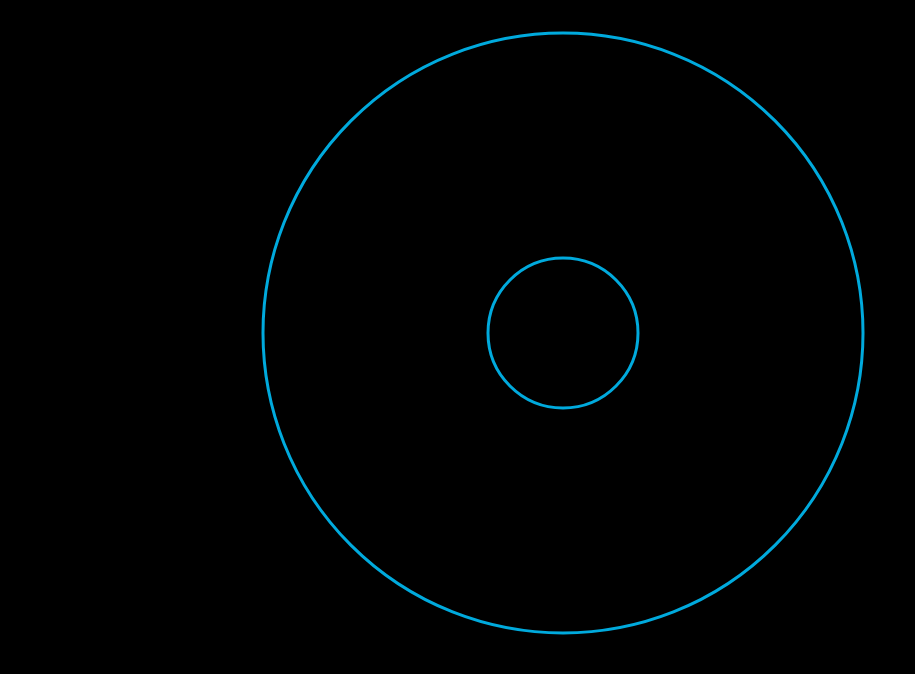
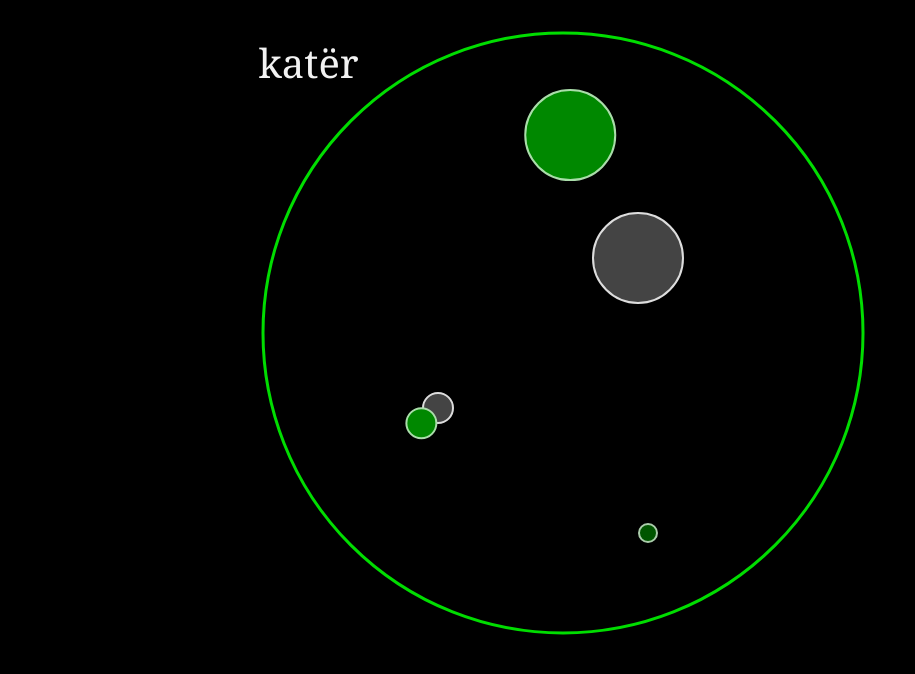
Before and after one commit to JDGMiles/ikje, a plain HTML site: page index.html in a window 1280 px wide. Shown: the full height of the page, 77-992 px from the left. Drawn offline with Linux system fonts and the light colour scheme; a web font is replaced by a local one.

Commit message:
Began making levels, made To Do list

```diff
--- a/index.html
+++ b/index.html
@@ -38,23 +38,225 @@ var canvas=document.getElementById("canvas"), ctx = canvas.getContext("2d");
 canvas.width = field.width;
 canvas.height = field.height;
 
-var level=10;
+var level=4;
 
 var levelinfo=[];
+var numberofgoals=[];
+var goal=[];
+var numberofenemies=[];
+var enemy=[];
 
-levelinfo[1]={fcolour:"#000000", rsize:300, rcolour:"#000000", rpipingcolour:"#00AADD", rpipingwidth:3, pradius:5, px:field.width/2, py:field.height/2, pcolour:"#CC0000", poutlinecolour:"#FFFFBB", poutlinewidth:2, pspeed:3, ttegd:70, gx:field.width/2, gy:field.height/2, ringoutcolour:"#BB0000"}
+levelinfo[1]={fcolour:"#000000", rsize:300, rcolour:"#000000", rpipingcolour:"#DC9000", rpipingwidth:3, pradius:13, px:field.width/2, py:field.height/2, pcolour:"#660000", poutlinecolour:"#FFBBBB", poutlinewidth:3, pspeed:3, ttegd:10, gx:field.width/2, gy:field.height/2, ringoutcolour:"#BB0000"}
 
-levelinfo[2]={fcolour:"#000000", rsize:300, rcolour:"#000000", rpipingcolour:"#00AADD", rpipingwidth:3, pradius:5, px:field.width/2, py:field.height/2, pcolour:"#CC0000", poutlinecolour:"#FFFFBB", poutlinewidth:2, pspeed:3, ttegd:70, gx:field.width/2, gy:field.height/2, ringoutcolour:"#BB0000"}
+numberofgoals[1]=1;
+goal[1]=[];
+for(i=0; i<numberofgoals[1]; i++){
+	goal[1][i]={
+		x:field.width/2,
+		y:field.width/2,
+		radius:52,
+		colour:"#444444",
+		outlinecolour:"#DDDDDD",
+		outlinewidth:2,
+		touched:0
+	}
+}
 
-levelinfo[3]={fcolour:"#000000", rsize:300, rcolour:"#000000", rpipingcolour:"#00AADD", rpipingwidth:3, pradius:5, px:field.width/2, py:field.height/2, pcolour:"#CC0000", poutlinecolour:"#FFFFBB", poutlinewidth:2, pspeed:3, ttegd:70, gx:field.width/2, gy:field.height/2, ringoutcolour:"#BB0000"}
+numberofenemies[1]=2;
+enemy[1]=[];
+for(i=0; i<numberofenemies[1]; i++){
+	enemy[1][i]={
+		startingx:field.width/2+0.8*levelinfo[1].rsize*Math.cos(0),
+		startingy:field.width/2+0.8*levelinfo[1].rsize*Math.sin(0),
+		x:field.width/2+0.8*levelinfo[1].rsize*Math.cos(0),
+		y:field.width/2+0.8*levelinfo[1].rsize*Math.sin(0),
+		radius:50,
+		colour:"#005500",
+		outlinecolour:"#BBFFCC",
+		outlinewidth:4,
+		speed:0.7,
+		touched:0,
+		touchedcolour:"#330000",
+		touchedoutline:"#EE0000",
+		validgoal:[]
+	}
+	for(j=0; j<numberofgoals[1]; j++){enemy[1][i].validgoal[j]=1}
+}
 
-levelinfo[4]={fcolour:"#000000", rsize:300, rcolour:"#000000", rpipingcolour:"#00AADD", rpipingwidth:3, pradius:5, px:field.width/2, py:field.height/2, pcolour:"#CC0000", poutlinecolour:"#FFFFBB", poutlinewidth:2, pspeed:3, ttegd:70, gx:field.width/2, gy:field.height/2, ringoutcolour:"#BB0000"}
+levelinfo[2]={fcolour:"#000000", rsize:300, rcolour:"#000000", rpipingcolour:"#0000DD", rpipingwidth:3, pradius:20, px:field.width/2, py:field.height/2, pcolour:"#000033", poutlinecolour:"#0066EE", poutlinewidth:2, pspeed:4, ttegd:30, ringoutcolour:"#BB0000"}
+
+numberofgoals[2]=1;
+goal[2]=[];
+for(i=0; i<numberofgoals[2]; i++){
+	goal[2][i]={
+		x:field.width/2,
+		y:field.height/2,
+		radius:32,
+		colour:"#444444",
+		outlinecolour:"#DDDDDD",
+		outlinewidth:2,
+		touched:0
+	}
+}
+
+numberofenemies[2]=4;
+enemy[2]=[];
+for(i=0; i<numberofenemies[2]; i++){
+	enemy[2][i]={
+		startingx:field.width/2+levelinfo[2].rsize*Math.cos(2*Math.PI*i/numberofenemies[2]),
+		startingy:field.width/2+levelinfo[2].rsize*Math.sin(2*Math.PI*i/numberofenemies[2]),
+		x:field.width/2+levelinfo[2].rsize*Math.cos(2*Math.PI*i/numberofenemies[2]),
+		y:field.width/2+levelinfo[2].rsize*Math.sin(2*Math.PI*i/numberofenemies[2]),
+		radius:32,
+		colour:"#000088",
+		outlinecolour:"#7799EE",
+		outlinewidth:2,
+		speed:1.5,
+		touched:0,
+		touchedcolour:"#330000",
+		touchedoutline:"#EE0000",
+		validgoal:[]
+	}
+	for(j=0; j<numberofgoals[2]; j++){enemy[2][i].validgoal[j]=1}
+}
+
+levelinfo[3]={fcolour:"#000000", rsize:300, rcolour:"#000000", rpipingcolour:"#00DD00", rpipingwidth:3, pradius:25, px:field.width/2, py:525, pcolour:"#005500", poutlinecolour:"#AACCAA", poutlinewidth:2, pspeed:3, ttegd:10, gx:field.width/2, gy:field.height/2, ringoutcolour:"#BB0000"}
+
+numberofgoals[3]=1;
+goal[3]=[];
+for(i=0; i<numberofgoals[3]; i++){
+	goal[3][i]={
+		x:200,
+		y:400,
+		radius:25,
+		colour:"#444444",
+		outlinecolour:"#DDDDDD",
+		outlinewidth:2,
+		touched:0
+	}
+}
+
+numberofenemies[3]=2;
+enemy[3]=[];
+for(i=0; i<numberofenemies[3]; i++){
+	enemy[3][i]={
+		startingx:field.width/2,
+		startingy:110,
+		x:field.width/2,
+		y:120,
+		radius:25,
+		colour:"#008800",
+		outlinecolour:"#AADDAA",
+		outlinewidth:2,
+		speed:4,
+		touched:0,
+		touchedcolour:"#330000",
+		touchedoutline:"#EE0000",
+		validgoal:[]
+	}
+	for(j=0; j<numberofgoals[3]; j++){enemy[3][i].validgoal[j]=1}
+}
+
+levelinfo[4]={fcolour:"#000000", rsize:300, rcolour:"#000000", rpipingcolour:"#00DD00", rpipingwidth:3, pradius:9, px:410, py:525, pcolour:"#005500", poutlinecolour:"#AACCAA", poutlinewidth:2, pspeed:3, ttegd:10, gx:field.width/2, gy:field.height/2, ringoutcolour:"#BB0000"}
+
+numberofgoals[4]=2;
+goal[4]=[];
+goal[4][0]={
+	x:200,
+	y:400,
+	radius:15,
+	colour:"#444444",
+	outlinecolour:"#DDDDDD",
+	outlinewidth:2,
+	touched:0
+}
+goal[4][1]={
+	x:400,
+	y:250,
+	radius:45,
+	colour:"#444444",
+	outlinecolour:"#DDDDDD",
+	outlinewidth:2,
+	touched:0
+}
+
+numberofenemies[4]=2;
+enemy[4]=[];
+enemy[4][0]={
+	startingx:field.width/2,
+	startingy:90,
+	x:field.width/2,
+	y:90,
+	radius:45,
+	colour:"#008800",
+	outlinecolour:"#AADDAA",
+	outlinewidth:2,
+	speed:0.6,
+	touched:0,
+	touchedcolour:"#330000",
+	touchedoutline:"#EE0000",
+	validgoal:[]
+}
+enemy[4][1]={
+	startingx:70,
+	startingy:360,
+	x:70,
+	y:360,
+	radius:15,
+	colour:"#008800",
+	outlinecolour:"#AADDAA",
+	outlinewidth:2,
+	speed:2,
+	touched:0,
+	touchedcolour:"#330000",
+	touchedoutline:"#EE0000",
+	validgoal:[]
+}
+enemy[4][0].validgoal[0]=1;
+enemy[4][0].validgoal[1]=0;
+enemy[4][1].validgoal[0]=0;
+enemy[4][1].validgoal[1]=1;
 
 levelinfo[5]={fcolour:"#000000", rsize:300, rcolour:"#000000", rpipingcolour:"#00AADD", rpipingwidth:3, pradius:5, px:field.width/2, py:field.height/2, pcolour:"#CC0000", poutlinecolour:"#FFFFBB", poutlinewidth:2, pspeed:3, ttegd:70, gx:field.width/2, gy:field.height/2, ringoutcolour:"#BB0000"}
 
 levelinfo[6]={fcolour:"#000000", rsize:300, rcolour:"#000000", rpipingcolour:"#00AADD", rpipingwidth:3, pradius:5, px:field.width/2, py:field.height/2, pcolour:"#CC0000", poutlinecolour:"#FFFFBB", poutlinewidth:2, pspeed:3, ttegd:70, gx:field.width/2, gy:field.height/2, ringoutcolour:"#BB0000"}
 
-levelinfo[7]={fcolour:"#000000", rsize:300, rcolour:"#000000", rpipingcolour:"#00AADD", rpipingwidth:3, pradius:5, px:field.width/2, py:field.height/2, pcolour:"#CC0000", poutlinecolour:"#FFFFBB", poutlinewidth:2, pspeed:3, ttegd:70, gx:field.width/2, gy:field.height/2, ringoutcolour:"#BB0000"}
+levelinfo[7]={fcolour:"#000000", rsize:300, rcolour:"#000000", rpipingcolour:"#FFDDEE", rpipingwidth:3, pradius:15, px:143, py:525, pcolour:"#BB4444", poutlinecolour:"#FFDDEE", poutlinewidth:2, pspeed:3, ttegd:10, gx:field.width/2, gy:field.height/2, ringoutcolour:"#BB0000"}
+
+numberofgoals[7]=1;
+goal[7]=[];
+for(i=0; i<numberofgoals[7]; i++){
+	goal[7][i]={
+		x:510,
+		y:525,
+		radius:15,
+		colour:"#444444",
+		outlinecolour:"#DDDDDD",
+		outlinewidth:2,
+		touched:0
+	}
+}
+
+numberofenemies[7]=2;
+enemy[7]=[];
+for(i=0; i<numberofenemies[7]; i++){
+	enemy[7][i]={
+		startingx:160,
+		startingy:110,
+		x:143,
+		y:120,
+		radius:15,
+		colour:"#AA4466",
+		outlinecolour:"#F6DDEE",
+		outlinewidth:2,
+		speed:2,
+		touched:0,
+		touchedcolour:"#330000",
+		touchedoutline:"#EE0000",
+		validgoal:[]
+	}
+	for(j=0; j<numberofgoals[7]; j++){enemy[7][i].validgoal[j]=1}
+}
 
 levelinfo[8]={fcolour:"#000000", rsize:300, rcolour:"#000000", rpipingcolour:"#00AADD", rpipingwidth:3, pradius:5, px:field.width/2, py:field.height/2, pcolour:"#CC0000", poutlinecolour:"#FFFFBB", poutlinewidth:2, pspeed:3, ttegd:70, gx:field.width/2, gy:field.height/2, ringoutcolour:"#BB0000"}
 
@@ -87,65 +289,6 @@ var fps=60;
 
 var player={x:levelinfo[level].px, y:levelinfo[level].py}
 
-var numberofgoals=[];
-var goal=[];
-
-numberofgoals[1]=1;
-goal[1]=[];
-for(i=0; i<numberofgoals[1]; i++){
-	goal[1][i]={
-		x:field.width/2,
-		y:field.width/2,
-		radius:10,
-		colour:"#444444",
-		outlinecolour:"#DDDDDD",
-		outlinewidth:2,
-		touched:0
-	}
-}
-
-numberofgoals[2]=1;
-goal[2]=[];
-for(i=0; i<numberofgoals[2]; i++){
-	goal[2][i]={
-		x:field.width/2,
-		y:field.width/2,
-		radius:10,
-		colour:"#444444",
-		outlinecolour:"#DDDDDD",
-		outlinewidth:2,
-		touched:0
-	}
-}
-
-numberofgoals[3]=1;
-goal[3]=[];
-for(i=0; i<numberofgoals[3]; i++){
-	goal[3][i]={
-		x:field.width/2,
-		y:field.width/2,
-		radius:10,
-		colour:"#444444",
-		outlinecolour:"#DDDDDD",
-		outlinewidth:2,
-		touched:0
-	}
-}
-
-numberofgoals[4]=1;
-goal[4]=[];
-for(i=0; i<numberofgoals[4]; i++){
-	goal[4][i]={
-		x:field.width/2,
-		y:field.width/2,
-		radius:10,
-		colour:"#444444",
-		outlinecolour:"#DDDDDD",
-		outlinewidth:2,
-		touched:0
-	}
-}
-
 numberofgoals[5]=1;
 goal[5]=[];
 for(i=0; i<numberofgoals[5]; i++){
@@ -164,20 +307,6 @@ numberofgoals[6]=1;
 goal[6]=[];
 for(i=0; i<numberofgoals[6]; i++){
 	goal[6][i]={
-		x:field.width/2,
-		y:field.width/2,
-		radius:10,
-		colour:"#444444",
-		outlinecolour:"#DDDDDD",
-		outlinewidth:2,
-		touched:0
-	}
-}
-
-numberofgoals[7]=1;
-goal[7]=[];
-for(i=0; i<numberofgoals[7]; i++){
-	goal[7][i]={
 		x:field.width/2,
 		y:field.width/2,
 		radius:10,
@@ -230,101 +359,14 @@ for(i=0; i<numberofgoals[10]; i++){
 	}
 }
 
-var numberofenemies=[];
-var enemy=[];
-
-numberofenemies[1]=21;
-enemy[1]=[];
-for(i=0; i<numberofenemies[1]; i++){
-	enemy[1][i]={
-		startingx:field.width/2+levelinfo[level].rsize*Math.cos(2*Math.PI*i/numberofenemies[1]),
-		startingy:field.width/2+levelinfo[level].rsize*Math.sin(2*Math.PI*i/numberofenemies[1]),
-		x:field.width/2+levelinfo[level].rsize*Math.cos(2*Math.PI*i/numberofenemies[1]),
-		y:field.width/2+levelinfo[level].rsize*Math.sin(2*Math.PI*i/numberofenemies[1]),
-		radius:9,
-		colour:"#0000CC",
-		outlinecolour:"#BBFFFF",
-		outlinewidth:2,
-		speed:1,
-		touched:0,
-		touchedcolour:"#330000",
-		touchedoutline:"#EE0000",
-		validgoal:[]
-	}
-	for(j=0; j<numberofgoals[1]; j++){enemy[1][i].validgoal[j]=1}
-}
-
-numberofenemies[2]=21;
-enemy[2]=[];
-for(i=0; i<numberofenemies[2]; i++){
-	enemy[2][i]={
-		startingx:field.width/2+levelinfo[level].rsize*Math.cos(2*Math.PI*i/numberofenemies[2]),
-		startingy:field.width/2+levelinfo[level].rsize*Math.sin(2*Math.PI*i/numberofenemies[2]),
-		x:field.width/2+levelinfo[level].rsize*Math.cos(2*Math.PI*i/numberofenemies[2]),
-		y:field.width/2+levelinfo[level].rsize*Math.sin(2*Math.PI*i/numberofenemies[2]),
-		radius:9,
-		colour:"#0000CC",
-		outlinecolour:"#BBFFFF",
-		outlinewidth:2,
-		speed:1,
-		touched:0,
-		touchedcolour:"#330000",
-		touchedoutline:"#EE0000",
-		validgoal:[]
-	}
-	for(j=0; j<numberofgoals[2]; j++){enemy[2][i].validgoal[j]=1}
-}
-
-numberofenemies[3]=21;
-enemy[3]=[];
-for(i=0; i<numberofenemies[3]; i++){
-	enemy[3][i]={
-		startingx:field.width/2+levelinfo[level].rsize*Math.cos(2*Math.PI*i/numberofenemies[3]),
-		startingy:field.width/2+levelinfo[level].rsize*Math.sin(2*Math.PI*i/numberofenemies[3]),
-		x:field.width/2+levelinfo[level].rsize*Math.cos(2*Math.PI*i/numberofenemies[3]),
-		y:field.width/2+levelinfo[level].rsize*Math.sin(2*Math.PI*i/numberofenemies[3]),
-		radius:9,
-		colour:"#0000CC",
-		outlinecolour:"#BBFFFF",
-		outlinewidth:2,
-		speed:1,
-		touched:0,
-		touchedcolour:"#330000",
-		touchedoutline:"#EE0000",
-		validgoal:[]
-	}
-	for(j=0; j<numberofgoals[3]; j++){enemy[3][i].validgoal[j]=1}
-}
-
-numberofenemies[4]=21;
-enemy[4]=[];
-for(i=0; i<numberofenemies[4]; i++){
-	enemy[4][i]={
-		startingx:field.width/2+levelinfo[level].rsize*Math.cos(2*Math.PI*i/numberofenemies[4]),
-		startingy:field.width/2+levelinfo[level].rsize*Math.sin(2*Math.PI*i/numberofenemies[4]),
-		x:field.width/2+levelinfo[level].rsize*Math.cos(2*Math.PI*i/numberofenemies[4]),
-		y:field.width/2+levelinfo[level].rsize*Math.sin(2*Math.PI*i/numberofenemies[4]),
-		radius:9,
-		colour:"#0000CC",
-		outlinecolour:"#BBFFFF",
-		outlinewidth:2,
-		speed:1,
-		touched:0,
-		touchedcolour:"#330000",
-		touchedoutline:"#EE0000",
-		validgoal:[]
-	}
-	for(j=0; j<numberofgoals[4]; j++){enemy[4][i].validgoal[j]=1}
-}
-
 numberofenemies[5]=21;
 enemy[5]=[];
 for(i=0; i<numberofenemies[5]; i++){
 	enemy[5][i]={
-		startingx:field.width/2+levelinfo[level].rsize*Math.cos(2*Math.PI*i/numberofenemies[5]),
-		startingy:field.width/2+levelinfo[level].rsize*Math.sin(2*Math.PI*i/numberofenemies[5]),
-		x:field.width/2+levelinfo[level].rsize*Math.cos(2*Math.PI*i/numberofenemies[5]),
-		y:field.width/2+levelinfo[level].rsize*Math.sin(2*Math.PI*i/numberofenemies[5]),
+		startingx:field.width/2+levelinfo[5].rsize*Math.cos(2*Math.PI*i/numberofenemies[5]),
+		startingy:field.width/2+levelinfo[5].rsize*Math.sin(2*Math.PI*i/numberofenemies[5]),
+		x:field.width/2+levelinfo[5].rsize*Math.cos(2*Math.PI*i/numberofenemies[5]),
+		y:field.width/2+levelinfo[5].rsize*Math.sin(2*Math.PI*i/numberofenemies[5]),
 		radius:9,
 		colour:"#0000CC",
 		outlinecolour:"#BBFFFF",
@@ -342,10 +384,10 @@ numberofenemies[6]=21;
 enemy[6]=[];
 for(i=0; i<numberofenemies[6]; i++){
 	enemy[6][i]={
-		startingx:field.width/2+levelinfo[level].rsize*Math.cos(2*Math.PI*i/numberofenemies[6]),
-		startingy:field.width/2+levelinfo[level].rsize*Math.sin(2*Math.PI*i/numberofenemies[6]),
-		x:field.width/2+levelinfo[level].rsize*Math.cos(2*Math.PI*i/numberofenemies[6]),
-		y:field.width/2+levelinfo[level].rsize*Math.sin(2*Math.PI*i/numberofenemies[6]),
+		startingx:field.width/2+levelinfo[6].rsize*Math.cos(2*Math.PI*i/numberofenemies[6]),
+		startingy:field.width/2+levelinfo[6].rsize*Math.sin(2*Math.PI*i/numberofenemies[6]),
+		x:field.width/2+levelinfo[6].rsize*Math.cos(2*Math.PI*i/numberofenemies[6]),
+		y:field.width/2+levelinfo[6].rsize*Math.sin(2*Math.PI*i/numberofenemies[6]),
 		radius:9,
 		colour:"#0000CC",
 		outlinecolour:"#BBFFFF",
@@ -359,35 +401,14 @@ for(i=0; i<numberofenemies[6]; i++){
 	for(j=0; j<numberofgoals[6]; j++){enemy[6][i].validgoal[j]=1}
 }
 
-numberofenemies[7]=21;
-enemy[7]=[];
-for(i=0; i<numberofenemies[7]; i++){
-	enemy[7][i]={
-		startingx:field.width/2+levelinfo[level].rsize*Math.cos(2*Math.PI*i/numberofenemies[7]),
-		startingy:field.width/2+levelinfo[level].rsize*Math.sin(2*Math.PI*i/numberofenemies[7]),
-		x:field.width/2+levelinfo[level].rsize*Math.cos(2*Math.PI*i/numberofenemies[7]),
-		y:field.width/2+levelinfo[level].rsize*Math.sin(2*Math.PI*i/numberofenemies[7]),
-		radius:9,
-		colour:"#0000CC",
-		outlinecolour:"#BBFFFF",
-		outlinewidth:2,
-		speed:1,
-		touched:0,
-		touchedcolour:"#330000",
-		touchedoutline:"#EE0000",
-		validgoal:[]
-	}
-	for(j=0; j<numberofgoals[7]; j++){enemy[7][i].validgoal[j]=1}
-}
-
 numberofenemies[8]=21;
 enemy[8]=[];
 for(i=0; i<numberofenemies[8]; i++){
 	enemy[8][i]={
-		startingx:field.width/2+levelinfo[level].rsize*Math.cos(2*Math.PI*i/numberofenemies[8]),
-		startingy:field.width/2+levelinfo[level].rsize*Math.sin(2*Math.PI*i/numberofenemies[8]),
-		x:field.width/2+levelinfo[level].rsize*Math.cos(2*Math.PI*i/numberofenemies[8]),
-		y:field.width/2+levelinfo[level].rsize*Math.sin(2*Math.PI*i/numberofenemies[8]),
+		startingx:field.width/2+levelinfo[8].rsize*Math.cos(2*Math.PI*i/numberofenemies[8]),
+		startingy:field.width/2+levelinfo[8].rsize*Math.sin(2*Math.PI*i/numberofenemies[8]),
+		x:field.width/2+levelinfo[8].rsize*Math.cos(2*Math.PI*i/numberofenemies[8]),
+		y:field.width/2+levelinfo[8].rsize*Math.sin(2*Math.PI*i/numberofenemies[8]),
 		radius:9,
 		colour:"#0000CC",
 		outlinecolour:"#BBFFFF",
@@ -405,10 +426,10 @@ numberofenemies[9]=21;
 enemy[9]=[];
 for(i=0; i<numberofenemies[9]; i++){
 	enemy[9][i]={
-		startingx:field.width/2+levelinfo[level].rsize*Math.cos(2*Math.PI*i/numberofenemies[9]),
-		startingy:field.width/2+levelinfo[level].rsize*Math.sin(2*Math.PI*i/numberofenemies[9]),
-		x:field.width/2+levelinfo[level].rsize*Math.cos(2*Math.PI*i/numberofenemies[9]),
-		y:field.width/2+levelinfo[level].rsize*Math.sin(2*Math.PI*i/numberofenemies[9]),
+		startingx:field.width/2+levelinfo[9].rsize*Math.cos(2*Math.PI*i/numberofenemies[9]),
+		startingy:field.width/2+levelinfo[9].rsize*Math.sin(2*Math.PI*i/numberofenemies[9]),
+		x:field.width/2+levelinfo[9].rsize*Math.cos(2*Math.PI*i/numberofenemies[9]),
+		y:field.width/2+levelinfo[9].rsize*Math.sin(2*Math.PI*i/numberofenemies[9]),
 		radius:9,
 		colour:"#0000CC",
 		outlinecolour:"#BBFFFF",
@@ -426,10 +447,10 @@ numberofenemies[10]=21;
 enemy[10]=[];
 for(i=0; i<numberofenemies[10]; i++){
 	enemy[10][i]={
-		startingx:field.width/2+levelinfo[level].rsize*Math.cos(2*Math.PI*i/numberofenemies[10]),
-		startingy:field.width/2+levelinfo[level].rsize*Math.sin(2*Math.PI*i/numberofenemies[10]),
-		x:field.width/2+levelinfo[level].rsize*Math.cos(2*Math.PI*i/numberofenemies[10]),
-		y:field.width/2+levelinfo[level].rsize*Math.sin(2*Math.PI*i/numberofenemies[10]),
+		startingx:field.width/2+levelinfo[10].rsize*Math.cos(2*Math.PI*i/numberofenemies[10]),
+		startingy:field.width/2+levelinfo[10].rsize*Math.sin(2*Math.PI*i/numberofenemies[10]),
+		x:field.width/2+levelinfo[10].rsize*Math.cos(2*Math.PI*i/numberofenemies[10]),
+		y:field.width/2+levelinfo[10].rsize*Math.sin(2*Math.PI*i/numberofenemies[10]),
 		radius:9,
 		colour:"#0000CC",
 		outlinecolour:"#BBFFFF",
@@ -486,7 +507,7 @@ function draw(){
 
 	for(i=0; i<numberofgoals[level]; i++){
 		ctx.beginPath();
-		ctx.arc(goal[level][i].x, goal[level][i].x, goal[level][i].radius, 0, 2 * Math.PI);
+		ctx.arc(goal[level][i].x, goal[level][i].y, goal[level][i].radius, 0, 2 * Math.PI);
 		ctx.fillStyle=goal[level][i].colour;
 		ctx.lineWidth=goal[level][i].outlinewidth;
 		ctx.strokeStyle=goal[level][i].outlinecolour;
@@ -494,7 +515,7 @@ function draw(){
 		ctx.stroke();
 	}
 
-	for(i=0; i<numberofenemies[level]; i++){
+	for(i=numberofenemies[level]-1; i>-1; i--){
 		ctx.beginPath();
 		ctx.arc(enemy[level][i].x, enemy[level][i].y, enemy[level][i].radius, 0, 2 * Math.PI);
 		if(enemy[level][i].touched){ctx.fillStyle=enemy[level][i].touchedcolour; ctx.strokeStyle=enemy[level][i].touchedoutline;}
@@ -512,19 +533,19 @@ function draw(){
 	ctx.fill();
 	ctx.stroke();
 
-	if(!collision && !ringout && rightdown && (!updown && !downdown)){player.x+=levelinfo[level].pspeed; doenemiesmove=1;}
-	else if(!collision && !ringout && rightdown){player.x+=Math.sqrt(2)*levelinfo[level].pspeed/2; doenemiesmove=1;}
+	if(!won && !collision && !ringout && rightdown && (!updown && !downdown)){player.x+=levelinfo[level].pspeed; doenemiesmove=1;}
+	else if(!won && !collision && !ringout && rightdown){player.x+=Math.sqrt(2)*levelinfo[level].pspeed/2; doenemiesmove=1;}
 
-	if(!collision && !ringout && leftdown && (!updown && !downdown)){player.x-=levelinfo[level].pspeed; doenemiesmove=1;}
-	else if(!collision && !ringout && leftdown){player.x-=Math.sqrt(2)*levelinfo[level].pspeed/2; doenemiesmove=1;}
+	if(!won && !collision && !ringout && leftdown && (!updown && !downdown)){player.x-=levelinfo[level].pspeed; doenemiesmove=1;}
+	else if(!won && !collision && !ringout && leftdown){player.x-=Math.sqrt(2)*levelinfo[level].pspeed/2; doenemiesmove=1;}
 
-	if(!collision && !ringout && updown && (!leftdown && !rightdown)){player.y-=levelinfo[level].pspeed; doenemiesmove=1;}
-	else if(!collision && !ringout && updown){player.y-=Math.sqrt(2)*levelinfo[level].pspeed/2; doenemiesmove=1;}
+	if(!won && !collision && !ringout && updown && (!leftdown && !rightdown)){player.y-=levelinfo[level].pspeed; doenemiesmove=1;}
+	else if(!won && !collision && !ringout && updown){player.y-=Math.sqrt(2)*levelinfo[level].pspeed/2; doenemiesmove=1;}
 
-	if(!collision && !ringout && downdown && (!leftdown && !rightdown)){player.y+=levelinfo[level].pspeed; doenemiesmove=1;}
-	else if(!collision && !ringout && downdown){player.y+=Math.sqrt(2)*levelinfo[level].pspeed/2; doenemiesmove=1;}
+	if(!won && !collision && !ringout && downdown && (!leftdown && !rightdown)){player.y+=levelinfo[level].pspeed; doenemiesmove=1;}
+	else if(!won && !collision && !ringout && downdown){player.y+=Math.sqrt(2)*levelinfo[level].pspeed/2; doenemiesmove=1;}
 
-	if(!lost && Math.sqrt((player.x-field.width/2)*(player.x-field.width/2)+(player.y-field.height/2)*(player.y-field.height/2))>levelinfo[level].rsize-levelinfo[level].pradius){restarttime=time; lost=1; ringout=1;}
+	if(!lost && !won && Math.sqrt((player.x-field.width/2)*(player.x-field.width/2)+(player.y-field.height/2)*(player.y-field.height/2))>levelinfo[level].rsize-levelinfo[level].pradius){restarttime=time; lost=1; ringout=1;}
 
 	if(doenemiesmove || !doenemiesmove){
 		totalenemygoaldistance=0;
@@ -542,7 +563,7 @@ function draw(){
 
 			totalenemygoaldistance+=tempmingoaldist;
 
-			if(!lost && Math.sqrt((enemy[level][i].x-player.x)*(enemy[level][i].x-player.x)+(enemy[level][i].y-player.y)*(enemy[level][i].y-player.y))<enemy[level][1].radius+levelinfo[level].pradius){restarttime=time; lost=1; enemy[level][i].touched=1; collision=1;}
+			if(!lost && !won && Math.sqrt((enemy[level][i].x-player.x)*(enemy[level][i].x-player.x)+(enemy[level][i].y-player.y)*(enemy[level][i].y-player.y))<enemy[level][1].radius+levelinfo[level].pradius){restarttime=time; lost=1; enemy[level][i].touched=1; collision=1;}
 		}
 	}
 
```
Also changed, not shown: 1 other file.
